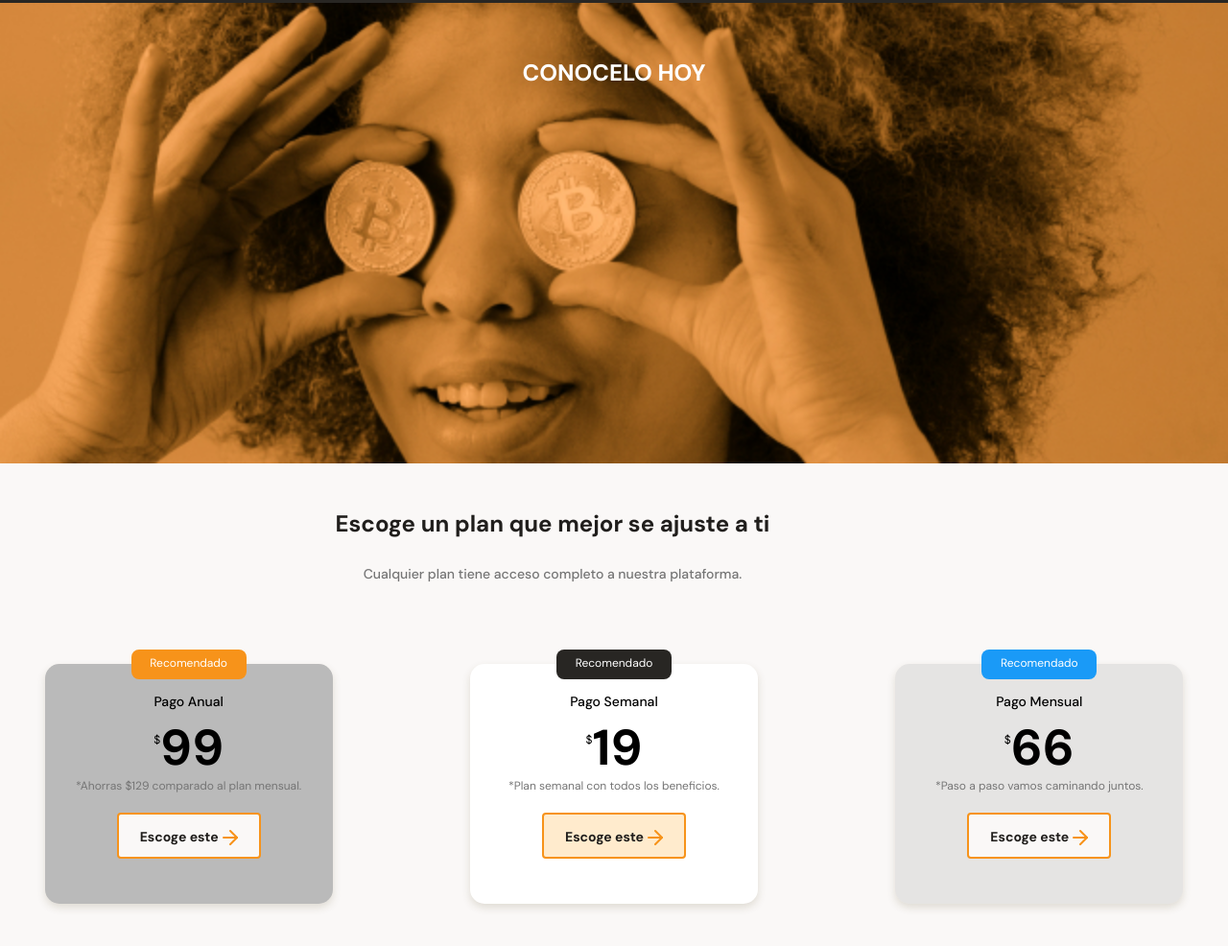
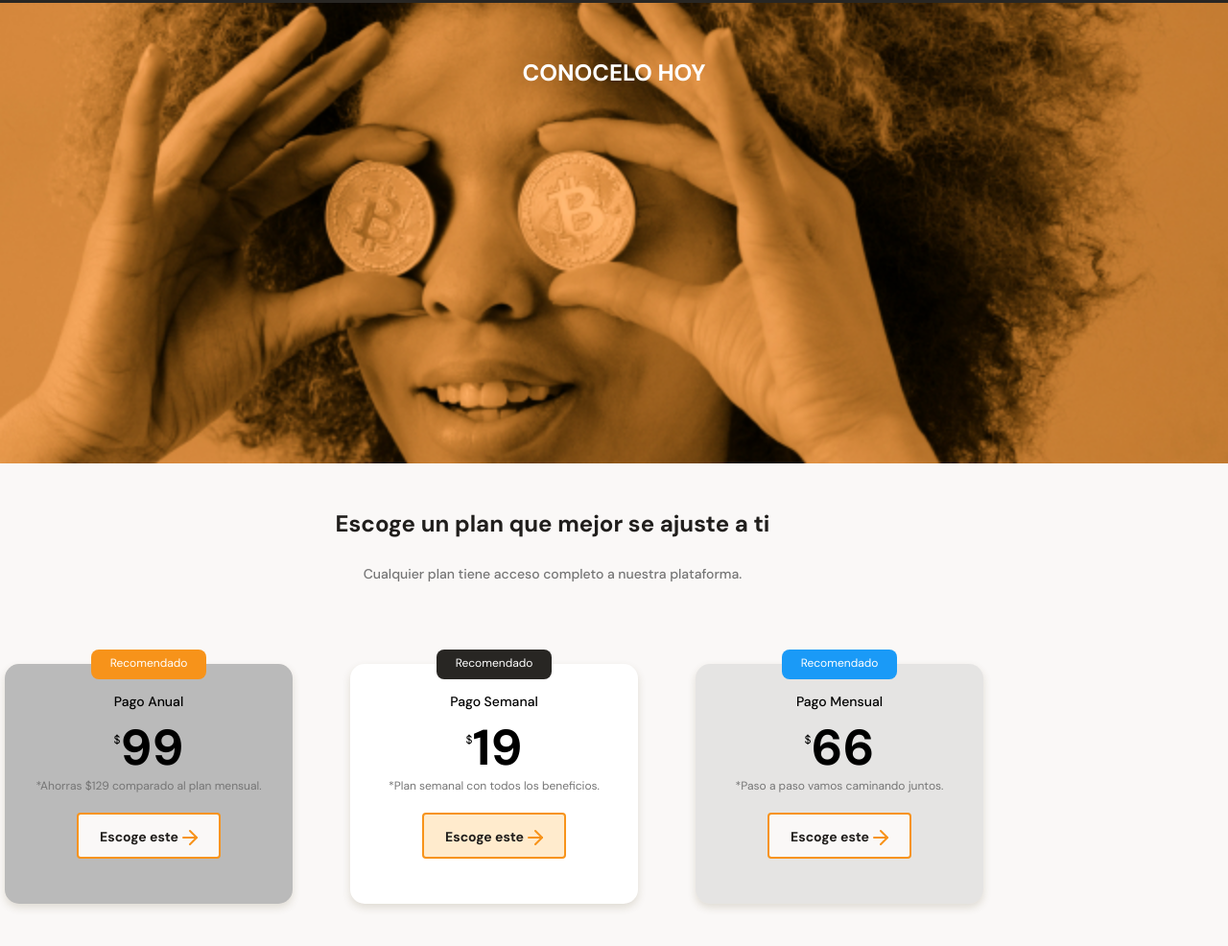
Before and after one commit to JMUT1/Curso-de-Mobile-First, a plain HTML site: page index.html in a window 1280 px wide. Shown: the part 2297-3283 px from the top of the page at 96% size. Drawn offline with Linux system fonts and the light colour scheme.

Commit message:
modificaciones al tamaño de las cards

```diff
--- a/style.css
+++ b/style.css
@@ -379,10 +379,10 @@ main {
   position: relative;
   scroll-snap-align: center;
   width: 70%;
-  min-width: 230px;
+  min-width: 190px;
   max-width: 300px;
   height: 250px;
-  margin: 50px auto 0;
+  margin: 50px 5px 0;
   padding: 0 15px;
   background-color: var(--just-white);
   border-radius: 15px;
```
